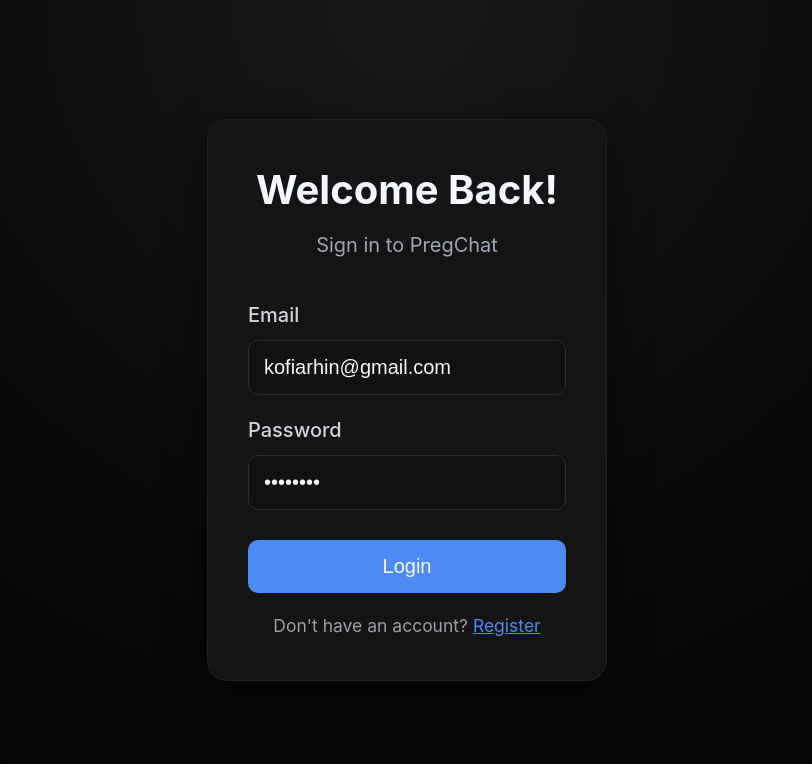
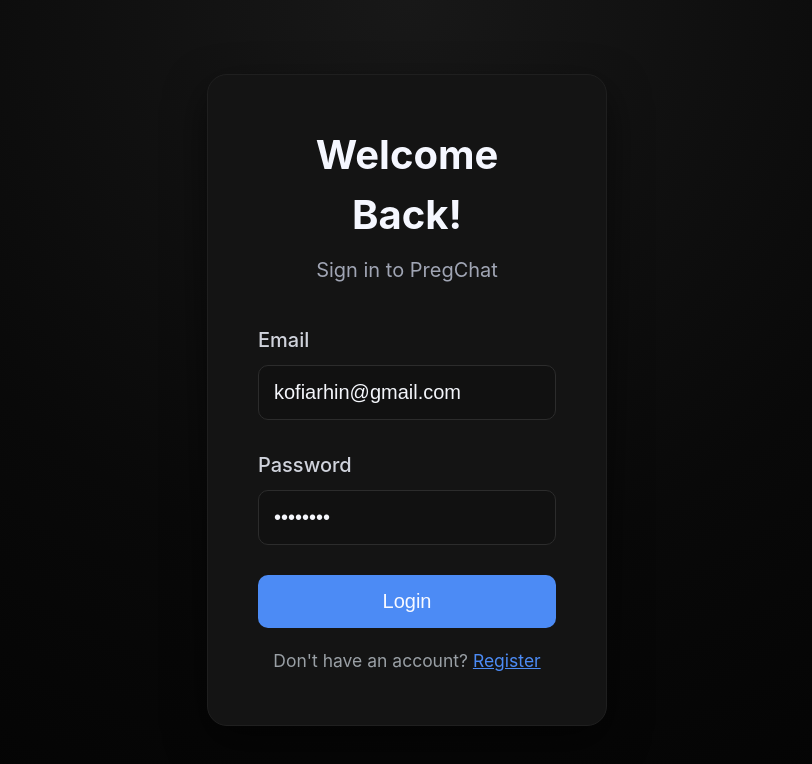
Before and after one commit to kofiarhin/pregchat, a React (Vite) app in the folder client/: page / in a window 1280 px wide. Shown: the top 764 px of the page, without its empty margins (233-1045 px from the left). Built offline with nearby package versions, Linux system fonts and the light colour scheme; no server answers.

Commit message:
refactor login styling

```diff
--- a/client/src/pages/Login.jsx
+++ b/client/src/pages/Login.jsx
@@ -1,52 +1,7 @@
 import React, { useState } from "react";
 import { Link, useNavigate } from "react-router-dom";
 import { useLoginMutation } from "../features/auth/hooks/useAuth.js";
-
-const loginStyles = {
-  wrapper: {
-    minHeight: "100vh",
-    display: "flex",
-    alignItems: "center",
-    justifyContent: "center",
-    background:
-      "radial-gradient(circle at top, #181818 0%, #090909 55%, #020202 100%)",
-    padding: "1rem",
-  },
-  card: {
-    background: "#141414",
-    border: "1px solid #1f1f1f",
-    padding: "2rem",
-    borderRadius: "1rem",
-    boxShadow: "0 16px 40px rgba(0, 0, 0, 0.55)",
-    width: "100%",
-    maxWidth: "400px",
-  },
-  header: { textAlign: "center", marginBottom: "2rem" },
-  title: { color: "#f5f7ff", marginBottom: "0.5rem" },
-  subtitle: { color: "#a0a5b4", marginBottom: "0.5rem" },
-  field: { marginBottom: "1rem" },
-  label: {
-    display: "block",
-    marginBottom: "0.5rem",
-    fontWeight: "500",
-    color: "#d0d3dc",
-  },
-  error: {
-    background: "#3a1212",
-    color: "#ffd6d6",
-    padding: "0.75rem",
-    borderRadius: "0.25rem",
-    marginBottom: "1rem",
-    fontSize: "0.875rem",
-    border: "1px solid #5b1c1c",
-  },
-  cta: {
-    textAlign: "center",
-    fontSize: "0.875rem",
-    color: "#9aa0a6",
-  },
-  link: { color: "#4c8bf5" },
-};
+import "./login.styles.scss";
 
 const Login = () => {
   const navigate = useNavigate();
@@ -56,7 +11,7 @@
   });
 
   const loginMutation = useLoginMutation({
-    // onSuccess: () => navigate("/chat", { replace: true }),
+    onSuccess: () => navigate("/chat", { replace: true }),
   });
 
   const handleChange = (event) => {
@@ -76,16 +31,16 @@
   };
 
   return (
-    <div style={loginStyles.wrapper}>
-      <div style={loginStyles.card}>
-        <div style={loginStyles.header}>
-          <h1 style={loginStyles.title}>Welcome Back!</h1>
-          <p style={loginStyles.subtitle}>Sign in to PregChat</p>
-        </div>
+    <div className="login-wrapper">
+      <div className="login-card">
+        <header className="login-header">
+          <h1 className="login-title">Welcome Back!</h1>
+          <p className="login-subtitle">Sign in to PregChat</p>
+        </header>
 
         <form onSubmit={handleSubmit}>
-          <div style={loginStyles.field}>
-            <label htmlFor="email" style={loginStyles.label}>
+          <div className="form-field">
+            <label htmlFor="email" className="form-label">
               Email
             </label>
             <input
@@ -99,8 +54,8 @@
             />
           </div>
 
-          <div style={{ ...loginStyles.field, marginBottom: "1.5rem" }}>
-            <label htmlFor="password" style={loginStyles.label}>
+          <div className="form-field">
+            <label htmlFor="password" className="form-label">
               Password
             </label>
             <input
@@ -115,22 +70,21 @@
           </div>
 
           {loginMutation.isError && (
-            <div style={loginStyles.error}>{loginMutation.error?.message}</div>
+            <div className="form-error">{loginMutation.error?.message}</div>
           )}
 
           <button
             type="submit"
             className="btn"
-            style={{ width: "100%", marginBottom: "1rem" }}
             disabled={loginMutation.isPending}
           >
             {loginMutation.isPending ? "Loading..." : "Login"}
           </button>
         </form>
 
-        <p style={loginStyles.cta}>
+        <p className="login-cta">
           Don't have an account?{" "}
-          <Link to="/register" style={loginStyles.link}>
+          <Link to="/register" className="link">
             Register
           </Link>
         </p>
--- /dev/null
+++ b/client/src/pages/login.styles.scss
@@ -0,0 +1,80 @@
+.login-wrapper {
+  min-height: 100vh;
+  display: flex;
+  align-items: center;
+  justify-content: center;
+  background: radial-gradient(
+    circle at top,
+    #181818 0%,
+    #090909 55%,
+    #020202 100%
+  );
+  padding: 1rem;
+}
+
+.login-card {
+  background: #141414;
+  border: 1px solid #1f1f1f;
+  padding: 2rem;
+  border-radius: 1rem;
+  box-shadow: 0 16px 40px rgba(0, 0, 0, 0.55);
+  width: 100%;
+  max-width: 400px;
+}
+
+.login-header {
+  text-align: center;
+  margin-bottom: 2rem;
+}
+
+.login-title {
+  color: #f5f7ff;
+  margin-bottom: 0.5rem;
+}
+
+.login-subtitle {
+  color: #a0a5b4;
+  margin-bottom: 0.5rem;
+}
+
+.form-field {
+  margin-bottom: 1.5rem;
+}
+
+.form-label {
+  display: block;
+  margin-bottom: 0.5rem;
+  font-weight: 500;
+  color: #d0d3dc;
+}
+
+.form-error {
+  background: #3a1212;
+  color: #ffd6d6;
+  padding: 0.75rem;
+  border-radius: 0.25rem;
+  margin-bottom: 1rem;
+  font-size: 0.875rem;
+  border: 1px solid #5b1c1c;
+}
+
+.btn {
+  width: 100%;
+  margin-bottom: 1rem;
+}
+
+.login-cta {
+  text-align: center;
+  font-size: 0.875rem;
+  color: #9aa0a6;
+}
+
+.link {
+  color: #4c8bf5;
+}
+
+@media (min-width: 768px) {
+  .login-card {
+    padding: 2.5rem;
+  }
+}
```
